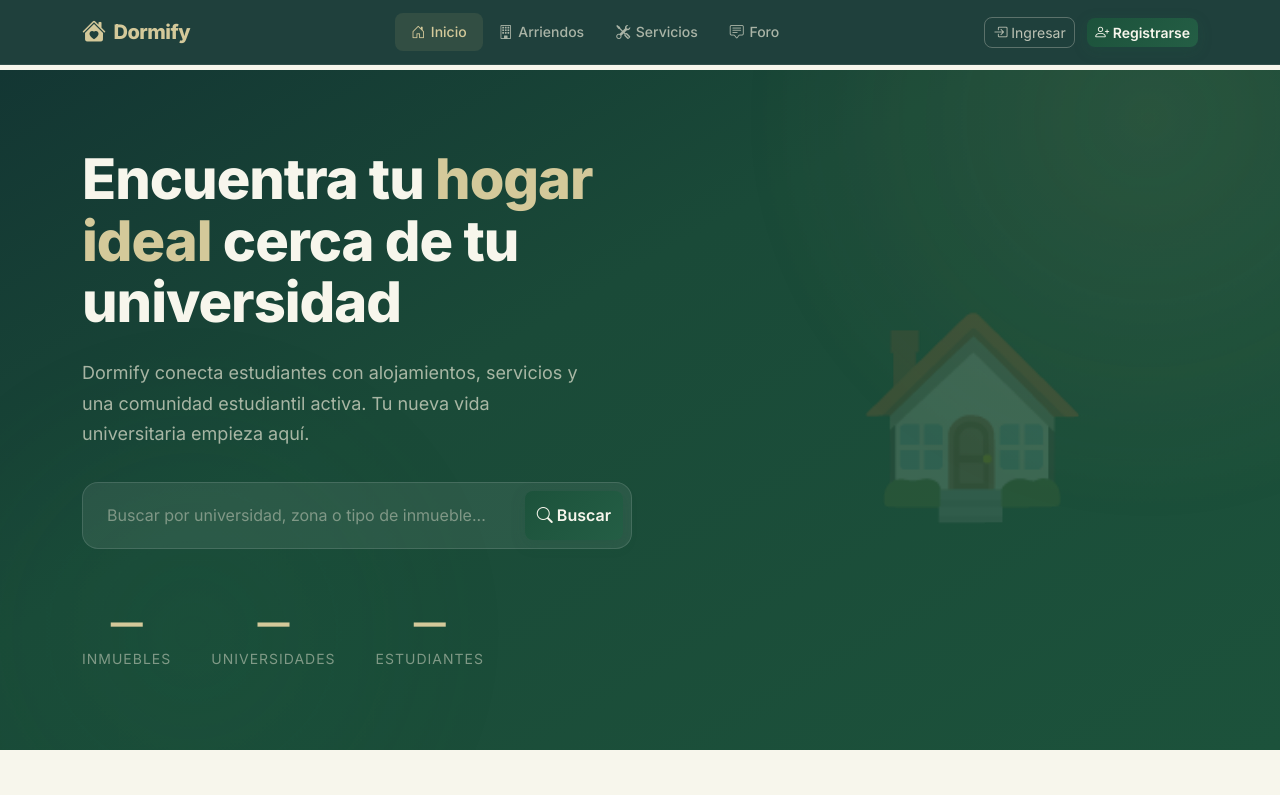
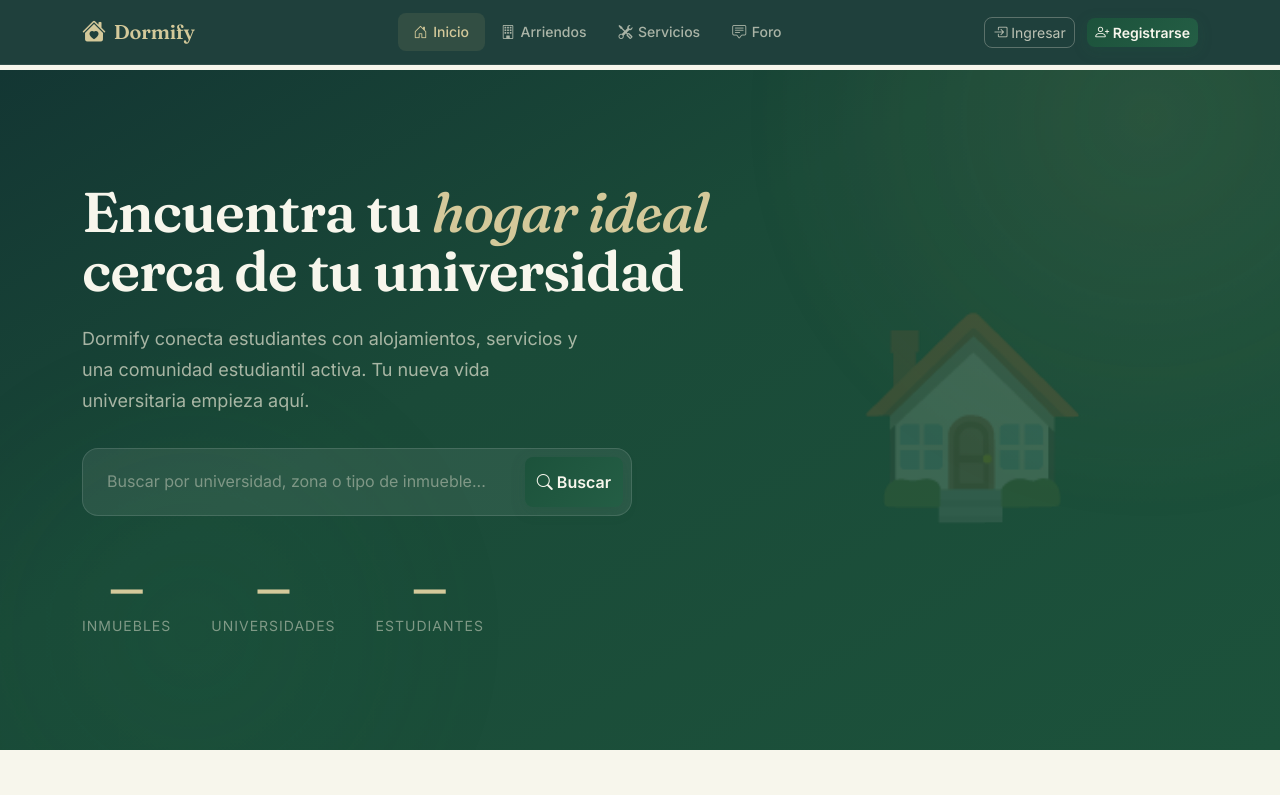
Before and after one commit to Nattrom/DORMIFY, a plain HTML site: page frontend/index.html in a window 1280 px wide. Shown: the top 795 px of the page. Drawn offline with nearby package versions, Linux system fonts and the light colour scheme; no server answers.

Commit message:
typefaces

```diff
--- a/frontend/css/styles.css
+++ b/frontend/css/styles.css
@@ -81,7 +81,11 @@
     --glass-blur: blur(20px);
 
     /* ── Tipografía ── */
+    /* Inter: texto de interfaz, cuerpo, botones, datos.            */
+    /* Fraunces: serif display cálida para títulos y marca — le da  */
+    /* al kaki/verde bosque un carácter editorial y premium.        */
     --font-family: 'Inter', -apple-system, BlinkMacSystemFont, sans-serif;
+    --font-family-display: 'Fraunces', Georgia, 'Iowan Old Style', 'Times New Roman', serif;
     --font-size-xs: 0.75rem;
     --font-size-sm: 0.875rem;
     --font-size-base: 1rem;
@@ -132,6 +136,33 @@ body {
     -webkit-font-smoothing: antialiased;
 }
 
+/* ---------- Jerarquía tipográfica global ---------- */
+/* Toda etiqueta de encabezado usa la serif display (Fraunces).     */
+/* Las clases específicas de abajo pueden ajustar tamaño/peso, pero */
+/* heredan esta familia, el tracking y el line-height por defecto.  */
+h1, h2, h3, h4, h5, h6 {
+    font-family: var(--font-family-display);
+    font-weight: 600;
+    line-height: 1.15;
+    letter-spacing: -0.01em;
+    color: var(--color-verde-oscuro);
+}
+
+/* La marca también usa la serif display para reforzar identidad */
+.navbar-brand,
+.footer-brand {
+    font-family: var(--font-family-display);
+}
+
+/* Cifras y datos permanecen en Inter: una sans tabular se lee      */
+/* mejor que una serif para precios, contadores y estadísticas.     */
+.hero-stat-number,
+.detail-price,
+.stat-number {
+    font-family: var(--font-family);
+    font-variant-numeric: tabular-nums;
+}
+
 /* Custom Scrollbar */
 ::-webkit-scrollbar {
     width: 8px;
@@ -185,8 +216,8 @@ a:hover {
 
 .navbar-brand {
     font-size: var(--font-size-xl);
-    font-weight: 800;
-    letter-spacing: -0.5px;
+    font-weight: 600;
+    letter-spacing: -0.01em;
     display: flex;
     align-items: center;
     gap: 0.5rem;
@@ -344,14 +375,16 @@ a:hover {
 
 .hero-title {
     font-size: var(--font-size-5xl);
-    font-weight: 800;
-    line-height: 1.1;
+    font-weight: 600;
+    line-height: 1.05;
     margin-bottom: 1.5rem;
-    letter-spacing: -1px;
+    letter-spacing: -0.02em;
     color: var(--color-hueso-puro);
 }
 
 .hero-title .highlight {
+    font-style: italic;
+    font-weight: 500;
     color: var(--color-kaki-light);
     -webkit-text-fill-color: initial;
     background: none;
@@ -421,7 +454,7 @@ a:hover {
 
 .section-title {
     font-size: var(--font-size-3xl);
-    font-weight: 800;
+    font-weight: 600;
     margin-bottom: 0.75rem;
     color: var(--color-verde-oscuro);
 }
@@ -736,7 +769,7 @@ textarea.form-control {
 
 .auth-title {
     font-size: var(--font-size-2xl);
-    font-weight: 800;
+    font-weight: 600;
     text-align: center;
     margin-bottom: 0.5rem;
 }
@@ -862,7 +895,7 @@ textarea.form-control {
 
 .detail-title {
     font-size: var(--font-size-3xl);
-    font-weight: 800;
+    font-weight: 600;
     margin-bottom: 0.5rem;
     color: var(--color-verde-oscuro);
 }
@@ -1095,7 +1128,7 @@ textarea.form-control {
 
 .profile-info h2 {
     font-size: var(--font-size-2xl);
-    font-weight: 800;
+    font-weight: 600;
     margin-bottom: 0.25rem;
     color: var(--color-text);
 }
@@ -1341,7 +1374,7 @@ textarea.form-control {
 
 .page-title {
     font-size: var(--font-size-3xl);
-    font-weight: 800;
+    font-weight: 600;
     margin-bottom: 0.5rem;
     color: var(--color-verde-oscuro);
 }
--- a/frontend/index.html
+++ b/frontend/index.html
@@ -6,10 +6,10 @@
     <meta name="description" content="Dormify — Encuentra tu alojamiento ideal cerca de tu universidad. Arriendos, servicios y comunidad estudiantil.">
     <title>Dormify — Alojamiento Estudiantil</title>
 
-    <!-- Google Fonts -->
+    <!-- Google Fonts: Fraunces (display/serif, headings) + Inter (body/UI) -->
     <link rel="preconnect" href="https://fonts.googleapis.com">
     <link rel="preconnect" href="https://fonts.gstatic.com" crossorigin>
-    <link href="https://fonts.googleapis.com/css2?family=Inter:wght@300;400;500;600;700;800&display=swap" rel="stylesheet">
+    <link href="https://fonts.googleapis.com/css2?family=Fraunces:ital,opsz,wght@0,9..144,400;0,9..144,500;0,9..144,600;0,9..144,700;0,9..144,900;1,9..144,500&family=Inter:wght@400;500;600;700;800&display=swap" rel="stylesheet">
 
     <!-- Bootstrap 5.3 CSS -->
     <link href="https://cdn.jsdelivr.net/npm/bootstrap@5.3.3/dist/css/bootstrap.min.css" rel="stylesheet">
```
